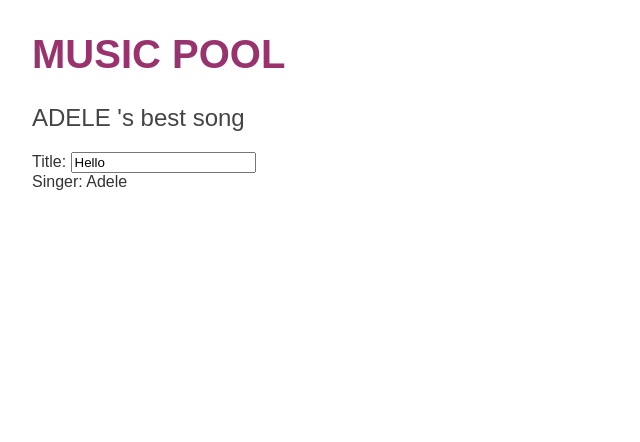
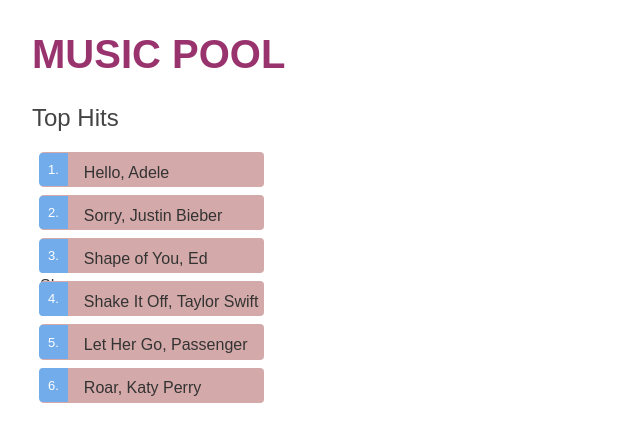
Before and after one commit to YolandaDuan/music-pool, an Angular app: page / in a window 1280 px wide. Shown: the top 442 px of the page, without its empty margins (0-640 px from the left). Built offline with nearby package versions, Linux system fonts and the light colour scheme.

Commit message:
add song list and show it

```diff
--- /dev/null
+++ b/src/app/mock-songs.ts
@@ -0,0 +1,34 @@
+import { Song } from './song';
+
+export const SONGS: Song[] = [
+    {
+        id: 1,
+        title: 'Hello',
+        singer: 'Adele'
+    },
+    {
+        id: 2,
+        title: 'Sorry',
+        singer: 'Justin Bieber'
+    },
+    {
+        id: 3,
+        title: 'Shape of You',
+        singer: 'Ed Sheeran'
+    },
+    {
+        id: 4,
+        title: 'Shake It Off',
+        singer: 'Taylor Swift'
+    },
+    {
+        id: 5,
+        title: 'Let Her Go',
+        singer: 'Passenger'
+    },
+    {
+        id: 6,
+        title: 'Roar',
+        singer: 'Katy Perry'
+    }
+];
--- a/src/app/songs/songs.component.css
+++ b/src/app/songs/songs.component.css
@@ -0,0 +1,54 @@
+.songs {
+    margin: 0 0 2em 0;
+    list-style-type: none;
+    padding: 0;
+    width: 15em;
+}
+
+.songs li {
+    cursor: pointer;
+    position: relative;
+    left: 0;
+    background-color: rgb(212, 169, 169);
+    margin: .5em;
+    padding: .3em 0;
+    height: 1.6em;
+    border-radius: 4px;
+}
+
+.songs li:hover {
+    color: #2c3a41;
+    background-color: #e0dcdc;
+    left: .1em;
+  }
+
+.songs li.selected {
+background-color: black;
+color: white;
+}
+.songs li.selected:hover {
+background-color: #505050;
+color: white;
+}
+.songs li.selected:active {
+background-color: black;
+color: white;
+}
+.songs .badge {
+display: inline-block;
+font-size: small;
+color: white;
+padding: 0.8em 0.7em 0 0.7em;
+background-color:#72aceb;
+line-height: 1em;
+position: relative;
+left: -1px;
+top: -4px;
+height: 1.8em;
+margin-right: .8em;
+border-radius: 4px 0 0 4px;
+}
+
+input {
+padding: .5rem;
+}
--- a/src/app/songs/songs.component.html
+++ b/src/app/songs/songs.component.html
@@ -1,7 +1,13 @@
-<h2>{{song.singer | uppercase}} 's best song</h2>
+<h2>Top Hits</h2>
 
-<div>
+<ul class="songs">
+    <li *ngFor="let song of songs">
+        <span class="badge"> {{song.id}}.</span> {{song.title}}, {{song.singer}}
+    </li>
+</ul>
+
+<!-- <div>
     <label for="title">Title: </label>
     <input id="title" [(ngModel)]="song.title" placeholder="title">
 </div>
-<div><label>Singer: </label>{{song.singer}}</div>
+<div><label>Singer: </label>{{song.singer}}</div> -->
--- a/src/app/songs/songs.component.ts
+++ b/src/app/songs/songs.component.ts
@@ -1,5 +1,6 @@
 import { Component, OnInit } from '@angular/core';
 import { Song } from '../song';
+import { SONGS } from '../mock-songs';
 
 @Component({
   selector: 'app-songs',
@@ -8,12 +9,7 @@
 })
 export class SongsComponent implements OnInit {
 
-  song: Song = {
-    id: 1,
-    title: 'Hello',
-    singer: 'Adele'
-  }
-
+  songs = SONGS;
 
   constructor() { }
 
```
